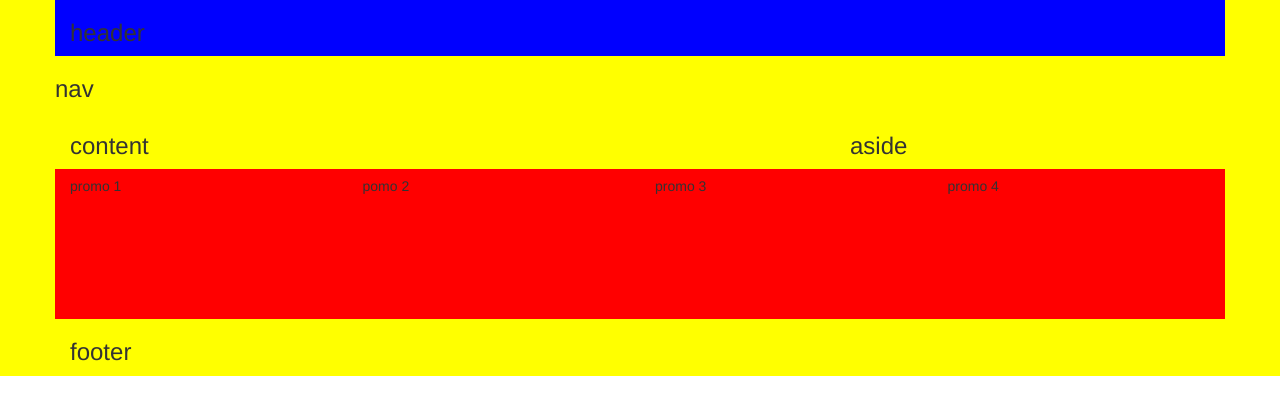
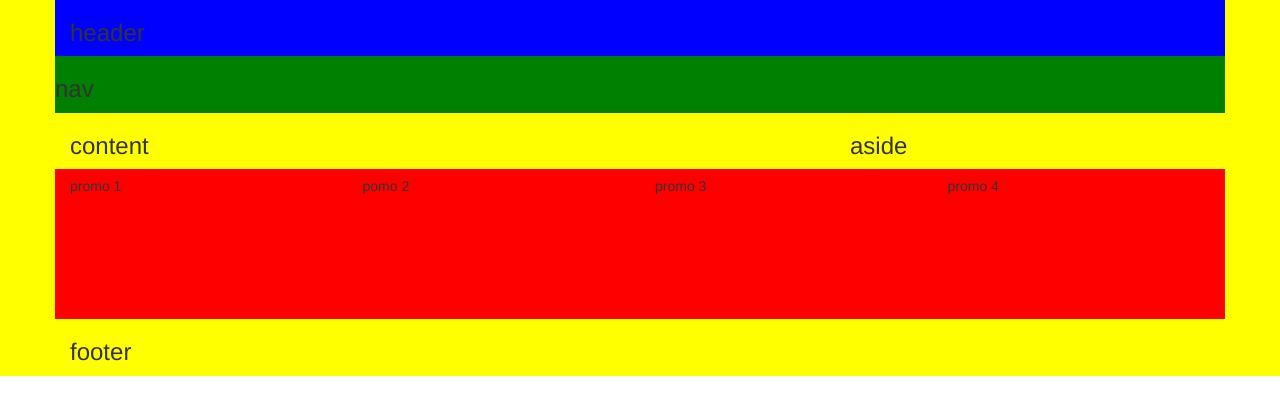
Before and after one commit to jakesonline1/projects, a plain HTML site: page index.html in a window 1280 px wide. Drawn offline with Linux system fonts and the light colour scheme.

Commit message:
pullrequestbranch

```diff
--- a/styles.css
+++ b/styles.css
@@ -3,6 +3,10 @@
 }
 .header {
     background-color: blue;
+}
+.nav {
+    background-color: green;
+
 }
 
 @media screen and (max-width: 600px) {
```
